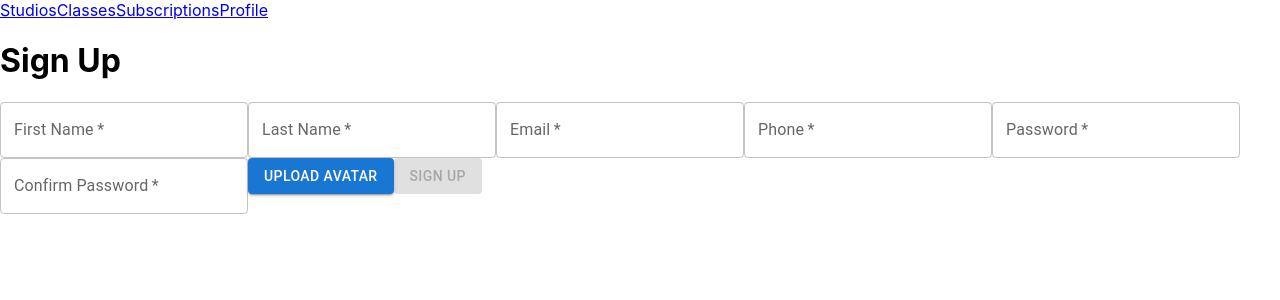
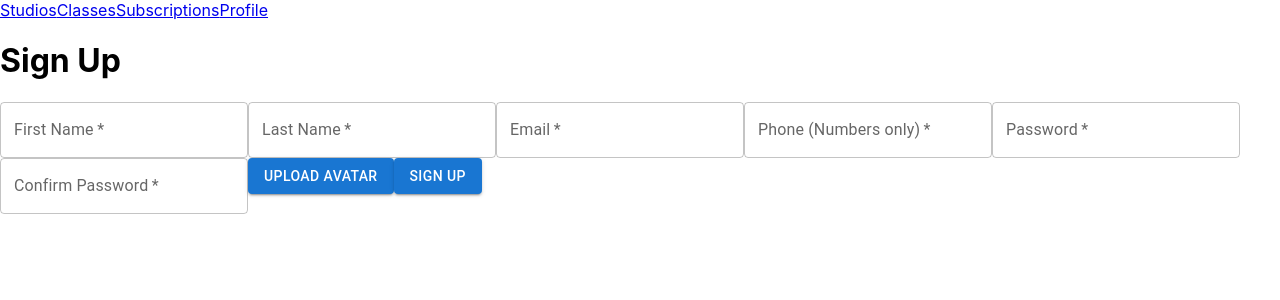
Before and after one commit to halasheta/toronto-fitness-club, a React (Create React App) app in the folder PF/fitness-club/: page /signup in a window 1280 px wide. Shown: the top 300 px of the page. Built offline with nearby package versions, Linux system fonts and the light colour scheme.

Commit message:
fixed error placement on signup page

```diff
--- a/PF/fitness-club/src/pages/signup/index.js
+++ b/PF/fitness-club/src/pages/signup/index.js
@@ -16,72 +16,37 @@ const SignUp = () => {
     const [avatar, setAvatar] = useState(null);
     const [errors, setErrors] = useState({});
 
-    function validate (e){
+    function validate_all(){
         let currErrors = {};
-        switch (e.target.id){
-            case 'first_name':
-                if (e.target.value.length > 2) {
-                    delete currErrors[first];
-                    setFirst(e.target.value);
+        if (first === ''){
+            currErrors["first"] = "Please enter a first name."
         }
-                else {
-                    currErrors[first] = "Please enter a first name."
+        if (last === ''){
+            currErrors["last"] = "Please enter a last name."
         }
-                break;
-            case 'last_name':
-                if (e.target.value.length > 2) {
-                    delete currErrors[last];
-                    setLast(e.target.value);
+
+        let valid_email = /^((\w|[!#$%&'*+\-\/=?^`{|}~])(\.\w|\.[!#$%&'*+\-\/=?^`{|}~])?){1,64}@([A-Za-z0-9](-?[A-Za-z0-9]|\.?[A-Za-z0-9])*)+$/
+        if (email === ''|| !valid_email.test(email)){
+            currErrors["email"] = "Please enter a valid email."
         }
-                else {
-                    currErrors[last] = "Please enter a last name."
+
+        let valid_phone = /^\d{10}$/
+        if (phone === '' || !valid_phone.test(phone)){
+            currErrors["phone"] = "Please enter a valid phone number."
         }
-                break;
-            case 'email':
-                let valid_email = /^([A-Za-z0-9!#$%&'*+\-\/=?^_`{|}~]|\.[A-Za-z0-9!#$%&'*+\-\/=?^_`{|}~]){1,64}@(([A-Za-z0-9][A-Za-z0-9\-]{0,61}[A-Za-z0-9]{0,1}\.){1,}[A-Za-z]{1,10}|[A-Za-z0-9][A-Za-z0-9\-]{0,61}[A-Za-z0-9]|[A-Za-z0-9]{1,61})$/.test(e.target.value);
-                if (valid_email) {
-                    delete currErrors[email];
-                    setEmail(e.target.value);
+
+        if (password1 === ''){
+            currErrors["password1"] = "Please enter a password."
         }
-                else {
-                    currErrors[email] = "Please enter a valid email."
+
+        if (password2 === '' || password1 !== password2){
+            currErrors["password2"] = "Passwords don't match."
         }
-                break;
-            case 'phone':
-                let valid_phone = /^\d{10}$/.test(e.target.value);
-                if (valid_phone){
-                    delete currErrors[phone];
-                    setPhone(e.target.value);
+
+        setErrors(currErrors);
+        return (Object.entries(currErrors).length === 0);
     }
-                else {
-                    currErrors[phone] = "Please enter a valid phone (numbers only)."
-                }
-                break;
-            case 'password':
-                if (e.target.value.length > 3){
-                    delete currErrors[password1];
-                    setPassword1(e.target.value);
-                }
-                else {
-                    currErrors[password1] = "Please enter a password."
-                }
-                break;
-            case 'password2':
-                console.log(password1);
-                console.log(e.target.value);
-                let match_pass = password1 === e.target.value;
-                if (match_pass){
-                    delete currErrors[password2];
-                    setPassword2(e.target.value);
-                } else {
-                    currErrors[password2] = "Passwords don't match."
-                }
-                break;
-            default:
-                break;
-        }
-        setErrors(currErrors);
-    }
+
 
     function uploadAvatar (e) {
         // const img = new File([e.target.files[0]], e.target.files[0].name, {
@@ -92,6 +57,8 @@ const SignUp = () => {
     }
 
     const submitReq = () => {
+        if (validate_all()) {
+
             let form_data = new FormData();
             form_data.append('email', email);
             form_data.append('password', password1);
@@ -123,29 +90,24 @@ const SignUp = () => {
 
                 }).catch(error => console.log(error));
         }
-
-    const required_fields = (first !== "") && (last !== "") && (phone !== "") && (email !== "") && (password1 !== "")
-        && (password2 !== "") && (Object.entries(errors).length === 0);
+    }
 
     return (
         <>
             <form>
                 <h1>Sign Up</h1>
-                <ul>
-                    {Object.entries(errors).map(([prop, value]) => {
-                        return (
-                            <li className='error-message' key={prop}>
-                                {value}
-                            </li>
-                        );
-                    })}
-                </ul>
-                <TextField id="first_name" label="First Name" variant="outlined" required onChange={validate}/>
-                <TextField id="last_name" label="Last Name" variant="outlined" required onChange={validate}/>
-                <TextField id="email" label="Email" variant="outlined" type="email" required onChange={validate}/>
-                <TextField id="phone" label="Phone" variant="outlined" required onChange={validate}/>
-                <TextField id="password" label="Password" type="password" variant="outlined" required onChange={validate}/>
-                <TextField id="password2" label="Confirm Password" variant="outlined" type="password" required  onChange={validate}/>
+                <TextField id="first_name" label="First Name" variant="outlined" required onChange={e => setFirst(e.target.value)}
+                           error={errors.first !== undefined} helperText={errors.first}/>
+                <TextField id="last_name" label="Last Name" variant="outlined" required onChange={e => setLast(e.target.value)}
+                           error={errors.last !== undefined} helperText={errors.last}/>
+                <TextField id="email" label="Email" variant="outlined" type="email" required onChange={e => setEmail(e.target.value)}
+                           error={errors.email !== undefined} helperText={errors.email}/>
+                <TextField id="phone" label="Phone (Numbers only)" variant="outlined" required onChange={e => setPhone(e.target.value)}
+                           error={errors.phone !== undefined} helperText={errors.phone}/>
+                <TextField id="password" label="Password" type="password" variant="outlined" required onChange={e => setPassword1(e.target.value)}
+                           error={errors.password1 !== undefined} helperText={errors.password2}/>
+                <TextField id="password2" label="Confirm Password" variant="outlined" type="password" required  onChange={e => setPassword2(e.target.value)}
+                           error={errors.password2 !== undefined} helperText={errors.password2}/>
                 <input
                     accept="image/*"
                     style={{ display: 'none' }}
@@ -159,7 +121,7 @@ const SignUp = () => {
                     </Button>
                 </label>
 
-                <Button id="submit-button" variant="contained" onClick={submitReq} disabled={!required_fields}>Sign Up</Button>
+                <Button id="submit-button" variant="contained" onClick={submitReq}>Sign Up</Button>
             </form>
 
         </>
```
Lines whose indentation alone changed are shown as unchanged.
